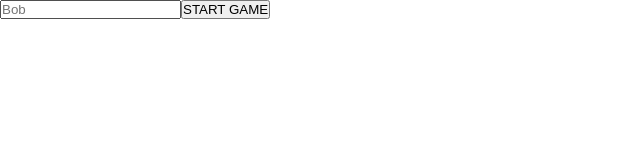
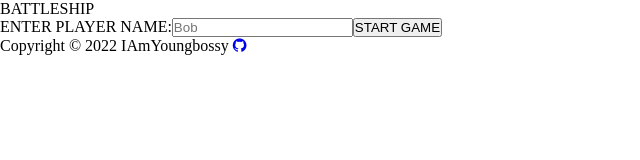
Before and after one commit to IAmYoungbossy/battleship, a website built with webpack: page dist/index.html in a window 1280 px wide. Shown: the whole page, without its empty margins (0-640 px from the left). Built offline with nearby package versions, Linux system fonts and the light colour scheme.

Commit message:
Add stylesheet link in HTML file to display github icon

```diff
--- a/src/index.js
+++ b/src/index.js
@@ -1,10 +1,10 @@
 // import createGameboard from "./modules/dom-interactions/dom-gameboard";
 // import { playerShots } from "./modules/dom-interactions/player-vs-computer";
 // import { player1, player2 } from "./modules/player";
-import getName from "./modules/dom-interactions/get-player-name";
+import renderGetNamePage from "./modules/dom-interactions/page-get-name";
 import "./modules/style/style.css";
 
-getName();
+renderGetNamePage();
 // createGameboard();
 // // playerShots();
 // player1();
--- a/src/modules/dom-interactions/page-footer.js
+++ b/src/modules/dom-interactions/page-footer.js
@@ -3,7 +3,7 @@ const createDomElement = require("./helper-function");
 function createFooter() {
   const footer = createDomElement("footer");
   const anchorLink = createDomElement("a", {
-    href: "https://github.com/IAmYoungbossy/weather-app",
+    href: "https://github.com/IAmYoungbossy/battleship",
   });
   const gitHubIcon = createDomElement("i", { class: "fa fa-github" });
   anchorLink.appendChild(gitHubIcon);
```
Also changed, not shown: dist/bundle.js, dist/index.html.
